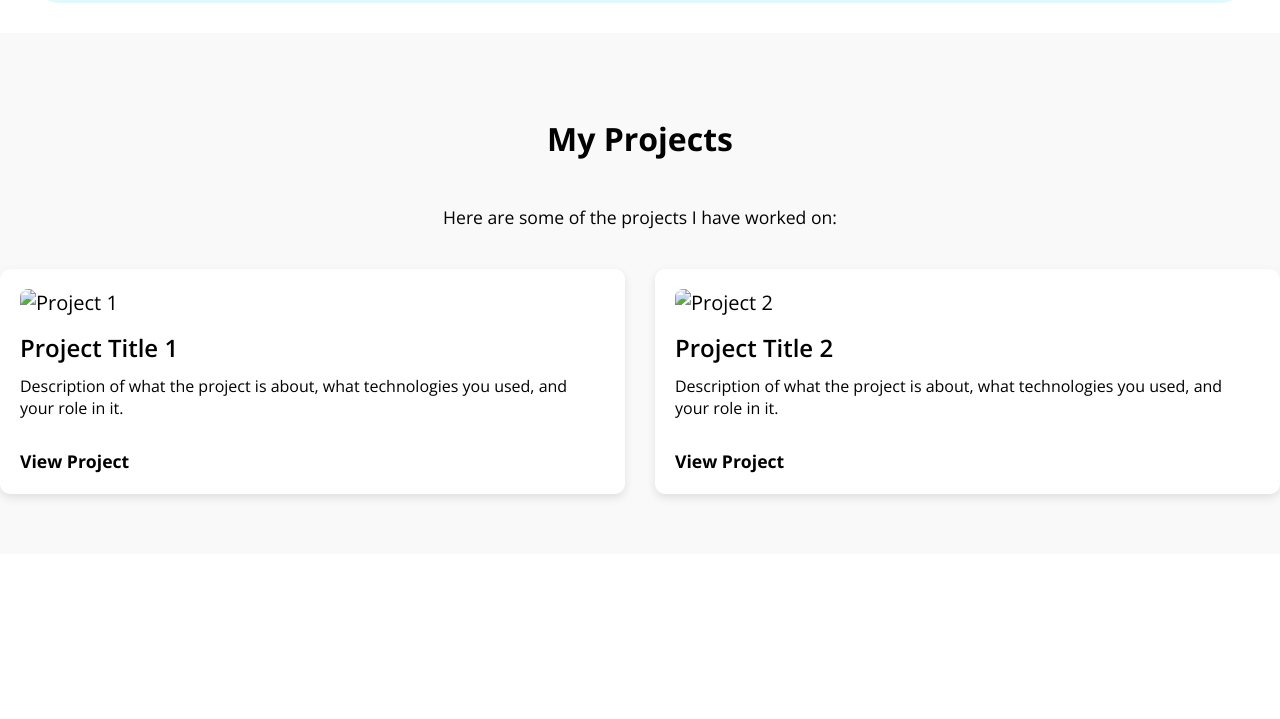
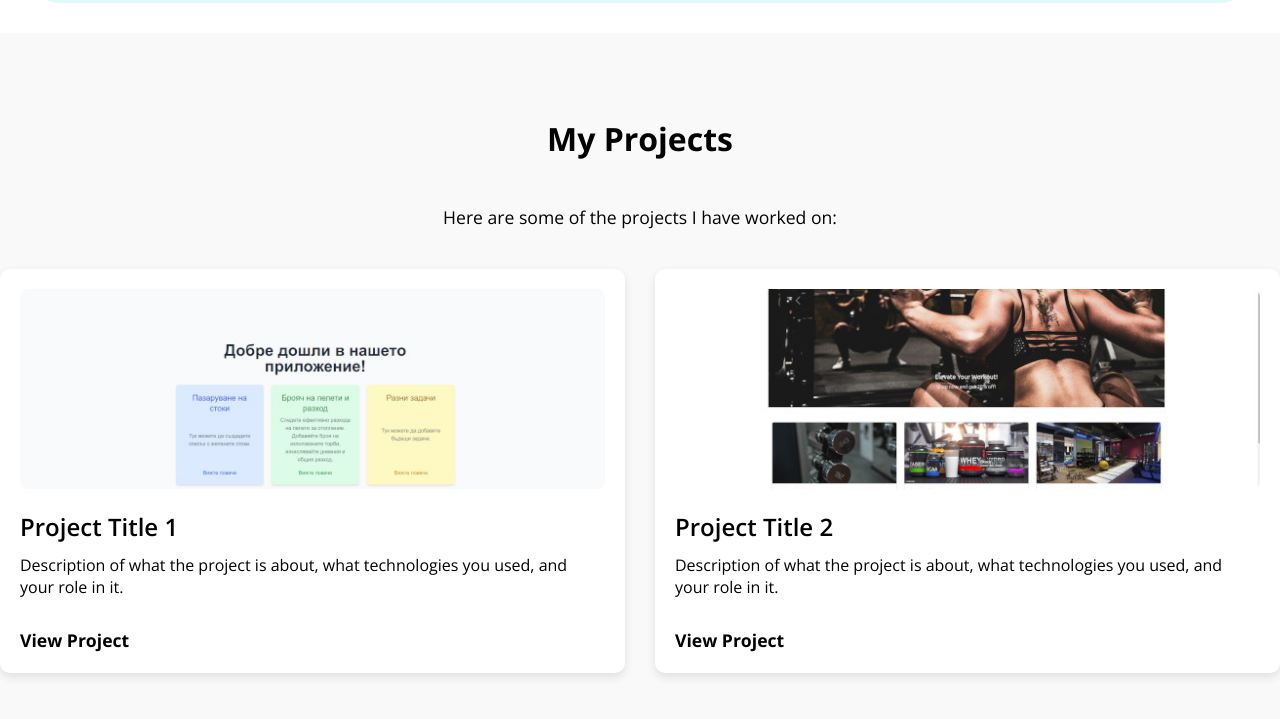
Before and after one commit to stefanRachev/stefanrachev.github.io, a plain HTML site: page index.html in a window 1280 px wide. Shown: the part 1384-2103 px from the top of the page. Drawn offline with nearby package versions, Linux system fonts and the light colour scheme.

Commit message:
add pics on projects

```diff
--- a/index.html
+++ b/index.html
@@ -168,7 +168,7 @@
         <p>Here are some of the projects I have worked on:</p>
         <div class="project-list">
           <article class="project-item">
-            <img src="./imgs/project-1.jpg" alt="Project 1" width="100%" />
+            <img src="./imgs/to-do.jpg" alt="Project 1" width="100%" />
             <h3>Project Title 1</h3>
             <p>
               Description of what the project is about, what technologies you
@@ -179,7 +179,7 @@
             >
           </article>
           <article class="project-item">
-            <img src="./imgs/project-2.jpg" alt="Project 2" width="100%" />
+            <img src="./imgs/fitness-shop.jpg" alt="Project 2" width="100%" />
             <h3>Project Title 2</h3>
             <p>
               Description of what the project is about, what technologies you
```
Also changed, not shown: imgs/fitness-shop.jpg (added), imgs/to-do.jpg (added).
